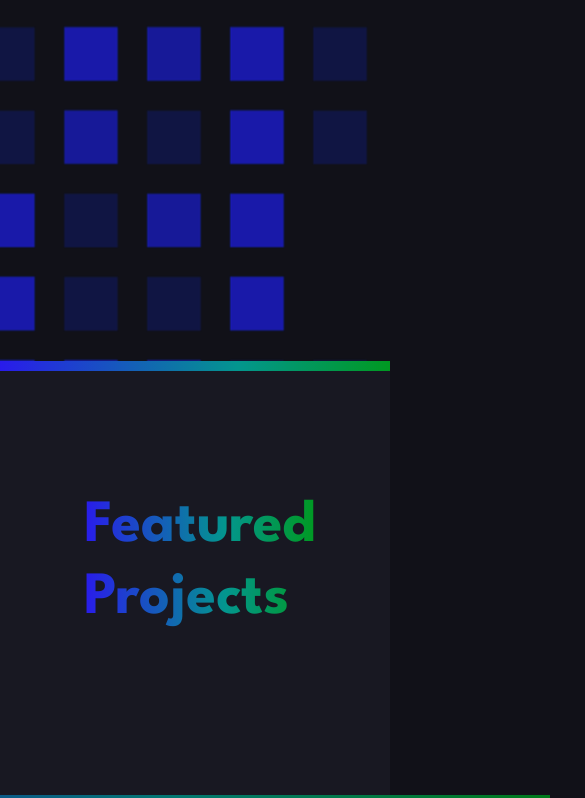
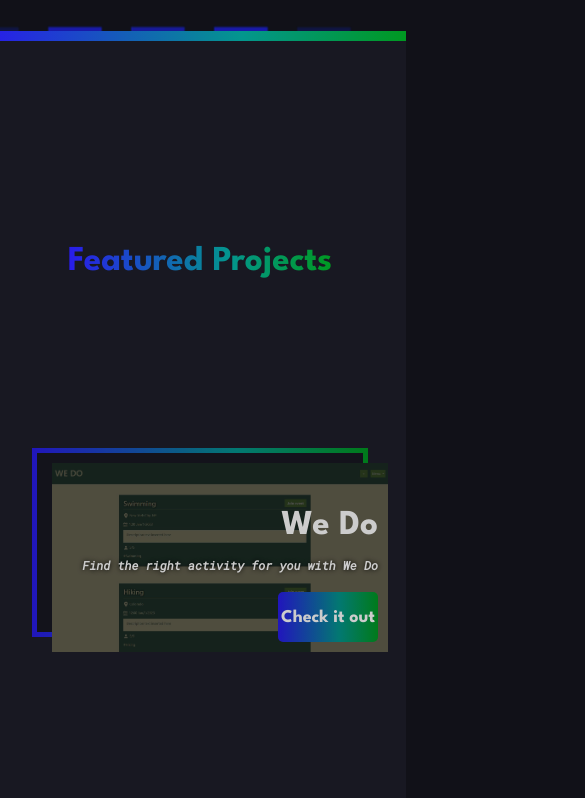
Before and after one commit to richiethie/my-react-portfolio, a React (Create React App) app: page / in a window 390 px wide. Shown: the part 1169-1967 px from the top of the page, 585 px wide, since content can reach past the window. Built offline with nearby package versions, Linux system fonts and the light colour scheme.

Commit message:
added mobile css

```diff
--- a/public/index.html
+++ b/public/index.html
@@ -9,6 +9,7 @@
       name="description"
       content="Web site created using create-react-app"
     />
+    <link href="https://cdn.jsdelivr.net/npm/bootstrap@5.3.0-alpha1/dist/css/bootstrap.min.css" rel="stylesheet" integrity="sha384-GLhlTQ8iRABdZLl6O3oVMWSktQOp6b7In1Zl3/Jr59b6EGGoI1aFkw7cmDA6j6gD" crossorigin="anonymous">
     <link rel="preconnect" href="https://fonts.googleapis.com">
     <link rel="preconnect" href="https://fonts.gstatic.com" crossorigin>
     <link href="https://fonts.googleapis.com/css2?family=Bebas+Neue&family=Bitter&family=League+Spartan:wght@700&family=Roboto+Mono:ital@1&family=Varela+Round&display=swap" rel="stylesheet">
@@ -42,5 +43,6 @@
       To begin the development, run `npm start` or `yarn start`.
       To create a production bundle, use `npm run build` or `yarn build`.
     -->
+    <script src="https://cdn.jsdelivr.net/npm/bootstrap@5.3.0-alpha1/dist/js/bootstrap.bundle.min.js" integrity="sha384-w76AqPfDkMBDXo30jS1Sgez6pr3x5MlQ1ZAGC+nuZB+EYdgRZgiwxhTBTkF7CXvN" crossorigin="anonymous"></script>
   </body>
 </html>
--- a/src/App.css
+++ b/src/App.css
@@ -89,6 +89,10 @@ header {
   background-color: transparent;
 }
 
+.hamburgerMenu {
+  display: none;
+}
+
 .logo {
   height: 90px;
   margin-top: 10px;
@@ -153,7 +157,7 @@ li {
 }
 
 a:hover {
-  color: #f35840c5;
+  color: #00fff2c5;
 }
 
 body {
@@ -827,185 +831,6 @@ footer, p {
   .capabilities {
     width: 100%;
   }
-
-  .projectPage {
-    display: flex;
-    justify-content: center;
-    align-items: center;
-  }
-
-  .pageTitleContainer {
-    display: flex;
-    justify-content: center;
-    align-items: flex-start;
-
-  }
-
-  .projectContainer {
-    display: flex;
-    justify-content: center;
-    align-items: center;
-    flex-direction: column;
-    margin-top: 100px;
-    width: 100%;
-  }
-
-  .projectList {
-    display: flex;
-    justify-content: center;
-    align-items: center;
-    /* background-color: white; */
-    flex-direction: column;
-  }
-
-  .projectImages {
-    width: 680px;
-    height: 360px;
-
-  }
-
-  .projectCard {
-    display: flex;
-    justify-content: center;
-    align-items: center;
-    flex-direction: column;
-    margin-top: 20px;
-    margin-bottom: 20px;
-    filter: brightness(85%);
-  }
-
-  .featuredContainer {
-    display: flex;
-    justify-content: center;
-    flex-direction: column;
-    width: 100%;
-  }
-  .featuredSection {
-    display: flex;
-    margin-top: 120px;
-    flex-direction: column;
-    justify-content: center;
-    margin-bottom: 200px;
-  }
-
-  .featuredProjectList {
-    display: flex;
-    flex-direction: column;
-    justify-content: center;
-    align-items: center;
-    width: 100%;
-  }
-
-  .featureTitle {
-    margin-left: 10px;
-  }
-
-  .title-head {
-    margin-left: 30px;
-  }
-
-  /* .featuredProjectImages {
-    width: 350px;
-    height: 180px;
-  } */
-
-
-  .featuredProjectCard {
-    margin: 10px 10px 10px 10px;
-    filter: brightness(80%);
-  }
-
-  .projectCardTitle {
-    font-family: 'Bebas Neue', cursive;
-    text-shadow: 1px 1px 3px black;
-    font-size: 40px;
-  }
-
-  .projectCardTitle2 {
-    font-family: 'Bebas Neue', cursive;
-    text-shadow: 1px 1px 3px black;
-    font-size: 40px;
-  }
-
-  .projectCardTitle3 {
-    font-family: 'Bebas Neue', cursive;
-    text-shadow: 1px 1px 3px black;
-    font-size: 40px;
-  }
-
-  .projectCardTitle4 {
-    font-family: 'Bebas Neue', cursive;
-    text-shadow: 1px 1px 3px black;
-    font-size: 40px;
-  }
-
-  .about-info-container{
-    width: 100%;
-  }
-
-  .projectCard:hover .projectCardTitle {
-    overflow: hidden;
-    border-right: 2px solid hsl(0, 0%, 80%);
-    white-space: nowrap;
-    animation: typewriter 1.8s steps(30) .35s .15 normal both,
-      blinkTextCursor 500ms infinite;
-  }
-
-  .projectCard:hover .projectCardTitle2 {
-    overflow: hidden;
-    border-right: 2px solid hsl(0, 0%, 80%);
-    white-space: nowrap;
-    animation: typewriter 1.6s steps(30) .4s .30 normal both,
-      blinkTextCursor 500ms infinite;
-  }
-
-  .projectCard:hover .projectCardTitle3 {
-    overflow: hidden;
-    border-right: 2px solid hsl(0, 0%, 80%);
-    white-space: nowrap;
-    animation: typewriter 1.6s steps(30) .35s .42 normal both,
-      blinkTextCursor 500ms infinite;
-  }
-
-  .projectCard:hover .projectCardTitle4 {
-    overflow: hidden;
-    border-right: 2px solid hsl(0, 0%, 80%);
-    white-space: nowrap;
-    animation: typewriter 1.6s steps(25) .4s .42 normal both,
-      blinkTextCursor 500ms infinite;
-  }
-
-  .featuredProjectCard:hover .projectCardTitle {
-    overflow: hidden;
-    border-right: 2px solid hsl(0, 0%, 80%);
-    white-space: nowrap;
-    animation: typewriter 1.8s steps(30) .35s .15 normal both,
-      blinkTextCursor 500ms infinite;
-  }
-
-  .featuredProjectCard:hover .projectCardTitle2 {
-    overflow: hidden;
-    border-right: 2px solid hsl(0, 0%, 80%);
-    white-space: nowrap;
-    animation: typewriter 1.6s steps(30) .4s .30 normal both,
-      blinkTextCursor 500ms infinite;
-  }
-
-  .featuredProjectCard:hover .projectCardTitle3 {
-    overflow: hidden;
-    border-right: 2px solid hsl(0, 0%, 80%);
-    white-space: nowrap;
-    animation: typewriter 1.6s steps(30) .35s .42 normal both,
-      blinkTextCursor 500ms infinite;
-  }
-
-  .featuredProjectCard:hover .projectCardTitle4 {
-    overflow: hidden;
-    border-right: 2px solid hsl(0, 0%, 80%);
-    white-space: nowrap;
-    animation: typewriter 1.6s steps(25) .4s .42 normal both,
-      blinkTextCursor 500ms infinite;
-  }
 }
 
 @media (max-width: 930px) {
@@ -1016,283 +841,299 @@ footer, p {
   #root {
     width: 100%;
   }
-  li {
-      padding: 3px;
-  }
-  ul {
-      margin: 0 10px 0 10px;
-  }
-  .header-link {
-      padding: 5px;
-  }
-  .profile-pic {
-      max-height: 300px;
-  }
-  .display-project {
-      padding: 15px;
-  }
-  .welcome {
-      flex-direction: column;
-      height: 1000px;
-      width: 100%;
-      margin: 10px 0px 450px;
-  }
-  .about-me {
-      line-height: 50px;
-  }
-  .project-column {
-      width: 100%;
-  }
-  .card-header {
-      font-size: 28px;
-  }
-  .card-image {
-      margin: 5px 0 0 15px;
+
+  .logo {
+    height: 80px;
   }
 
-  .view-container {
+  .header-link {
+    padding: none;
+    font-size: 10px;
+  }
+
+  ul {
+    margin: 35px 0px;
+  }
+
+  li {
+    display: inline-block;
+    font-size: 36px;
+    padding: 0px;
+  }
+
+  .desktopNav {
+    display: none;
+  }
+
+  .hamburgerMenu {
     display: flex;
+  }
+
+  .navbar-toggler {
+    height: 50px;
+  }
+
+  .body-logo {
+    display: none;
+  }
+
+  .navbar {
+    display: flex;
+    position: relative;
     width: 100%;
+    height: 70px;
+    margin-top: 0;
+    justify-content: flex-end;
+    background-color: var(--black);
+  }
+  .nav-item {
+    margin-bottom: 100px;
+    margin-left: 40px;
+  }
+
+  .nav-link {
+    font-family: var(--title);
+    font-size: 80px;
   }
 
   .about-me {
-    margin-top: 150px;
-    display: flex;
+    width: 100%;
     justify-content: center;
-    align-items: center;
+    margin-left: 50px;
   }
 
-  .text-header {
-    text-align: center;
+  .aboutMeHeader {
+    margin-left: 50px;
   }
 
-  .description {
-    padding-right: 0px;
+  .profilePicContainer {
+    height: 200px;
+    margin-left: 0px;
   }
 
-  .scroll {
-    display: none;
+  .profile-pic {
+    max-height: 150px;
   }
 
-  p {
-    text-align: center;
+  .profile-pic-bg {
+    height: 150px;
+    width: 150px;
+    left: -190px;
+    bottom: 70px;
 
   }
 
-  .bi-file-person-fill {
-    height: 36px;
+  .profile-pic-bg-filler {
+
+    height: 140px;
+    width: 140px;
   }
 
-  .resumeDescription {
-    padding: 30px;
-    color: var(--white);
-    margin-left: 0px;
+  .aboutMeTitle {
+    font-size: 50px;
+    margin-right: 50px;
+
   }
 
-  .capabilitiesContainer {
-    display: flex;
-    padding-top: 100px;
-    padding-bottom: 0px;
-    background-color: var(--white);
+  .name {
+    font-size: 30px;
   }
 
-  .capabilities {
+  .gradient {
+    font-size: 30px;
+  }
+/* 32040080*/
+  .featuredContainer {
     display: flex;
+    justify-content: center;
+    width: 1400px;
+  }
+
+  .slide-left {
+    position: absolute;
+    left: -336px;
+    bottom: 0px;
+    width: 336px;
+    height: 189px;
+    background: var(--opaque);
+  }
+
+  .slide-right {
+    position: absolute;
+    left: -336px;
+    bottom: 0px;
+    width: 336px;
+    height: 189px;
+    background: var(--opaque);
+  }
+
+  .filter {
+    position: absolute;
+    bottom: 0px;
+    left: 0px;
+    width: 336px;
+    height: 189px;
+    background: rgba(0, 0, 0, 0.596);
+  }
+
+
+  .box {
+    position: absolute;
+    background: var(--gradient);
+    width: 336px;
+    height: 189px;
+  }
+
+  .box-right {
+    position: absolute;
+    background: var(--gradient);
+    width: 336px;
+    height: 189px;
+  }
+
+  .box-fill-left {
+    position: absolute;
+    margin-top: 5px;
+    margin-left: 5px;
+    width: 326px;
+    height: 179px;
+    background-color: var(--darkBlue);
+  }
+
+  .box-fill-right {
+    position: absolute;
+    margin-top: 5px;
+    margin-left: 5px;
+    width: 326px;
+    height: 179px;
+    background-color: var(--darkBlue);
+  }
+
+  .featuredProjectCard {
+    margin: 0px 0px 80px 0px;
+    height: 360px;
+    filter: brightness(80%);
+  }
+
+  .featuredSection {
+    display: flex;
+    margin-top: 200px;
     flex-direction: column;
     width: 100%;
-    height: 600px;
-    color: rgb(138, 138, 138);
+    justify-content: center;
     margin-bottom: 100px;
   }
 
-
-
-  .projectImages {
-    width: 350px;
-    height: 180px;
-  }
-
-  .featuredContainer {
-    display: flex;
-    justify-content: center;
-    flex-direction: column;
-    width: 100%;
-  }
-  .featuredSection {
-    display: flex;
-    margin-top: 120px;
-    flex-direction: column;
-    justify-content: center;
-    margin-bottom: 200px;
-  }
-
-  .featuredProjectList {
-    display: flex;
-    flex-direction: column;
-    justify-content: center;
-    align-items: center;
-    width: 100%;
+  .projectTitle {
+    font-size: 35px;
   }
 
   .featureTitle {
     margin-left: 10px;
+    margin-bottom: 100px;
   }
 
-  .title-head {
-    margin-left: 30px;
+  .projectPageTitle {
+    font-family: var(--title);
+    font-size: 35px;
   }
 
-  .featuredProjectImages {
-    width: 350px;
-    height: 180px;
+  .projectDescription {
+    font-size: 12px;
   }
 
-  .featuredProjectCard {
-    margin: 10px 10px 10px 10px;
-    filter: brightness(80%);
+  .projectLinkBG {
+    display: flex;
+    position: relative;
+    justify-content: center;
+    align-items: center;
+    background: var(--gradient);
+    width: 100px;
+    height: 50px;
+    border-radius: 5px;
   }
 
-  .projectCardTitle {
-    font-family: 'Bebas Neue', cursive;
-    text-shadow: 1px 1px 3px black;
-    font-size: 40px;
+  .projectCardContents {
+    position: relative;
+    z-index: 9;
+    display: flex;
+    flex-direction: column;
+    justify-content: end;
+    align-items: flex-end;
   }
 
-  .projectCardTitle2 {
-    font-family: 'Bebas Neue', cursive;
-    text-shadow: 1px 1px 3px black;
-    font-size: 40px;
+  .projectLink {
+
   }
 
-  .projectCardTitle3 {
-    font-family: 'Bebas Neue', cursive;
-    text-shadow: 1px 1px 3px black;
-    font-size: 40px;
-  }
-
-  .projectCardTitle4 {
-    font-family: 'Bebas Neue', cursive;
-    text-shadow: 1px 1px 3px black;
-    font-size: 40px;
-  }
-
-  .about-info-container{
+  .projectContainer {
+    display: flex;
+    justify-content: center;
+    flex-direction: column;
+    margin-top: 30px;
+    margin-left: 10px;
     width: 100%;
   }
 
-  .projectCard:hover .projectCardTitle {
+  .featuredProjectImagesLeft {
+    padding-right: 10px;
+    padding-bottom: 10px;
+    flex-direction: column;
+    align-items: flex-end;
+    justify-content: end;
+    z-index: 1;
+    margin-top: 30px;
+    margin-left: 40px;
+    background-color: var(--darkBlue);
+    position: relative;
     overflow: hidden;
-    border-right: 2px solid hsl(0, 0%, 80%);
-    white-space: nowrap;
-    animation: typewriter 1.8s steps(30) .35s .15 normal both,
-      blinkTextCursor 500ms infinite;
+    /* box-shadow: 0px 0px 15px black; */
   }
 
-  .projectCard:hover .projectCardTitle2 {
+  .featuredProjectImagesRight {
+    display: flex;
+    padding-bottom: 10px;
+    padding-left: 30px;
+    padding-right: 10px;
+    flex-direction: column;
+    justify-content: end;
+    z-index: 1;
+    margin-bottom: 40px;
+    margin-right: 40px;
+    background-color: var(--darkBlue);
+    position: relative;
     overflow: hidden;
-    border-right: 2px solid hsl(0, 0%, 80%);
-    white-space: nowrap;
-    animation: typewriter 1.6s steps(30) .4s .30 normal both,
-      blinkTextCursor 500ms infinite;
+    /* box-shadow: 0px 0px 15px black; */
   }
 
-  .projectCard:hover .projectCardTitle3 {
-    overflow: hidden;
-    border-right: 2px solid hsl(0, 0%, 80%);
-    white-space: nowrap;
-    animation: typewriter 1.6s steps(30) .35s .42 normal both,
-      blinkTextCursor 500ms infinite;
+  .cardStartLeft {
+    display: flex;
+    justify-content: flex-start;
+    align-items: flex-start;
   }
 
-  .projectCard:hover .projectCardTitle4 {
-    overflow: hidden;
-    border-right: 2px solid hsl(0, 0%, 80%);
-    white-space: nowrap;
-    animation: typewriter 1.6s steps(25) .4s .42 normal both,
-      blinkTextCursor 500ms infinite;
+  .card-left {
+    margin-right: 0px;
+    position: relative;
+    display: flex;
+    justify-content: flex-start;
   }
 
-  .featuredProjectCard:hover .projectCardTitle {
-    overflow: hidden;
-    border-right: 2px solid hsl(0, 0%, 80%);
-    white-space: nowrap;
-    animation: typewriter 1.8s steps(30) .35s .15 normal both,
-      blinkTextCursor 500ms infinite;
+  .card-right {
+    margin-left: 0px;
+    position: relative;
   }
 
-  .featuredProjectCard:hover .projectCardTitle2 {
-    overflow: hidden;
-    border-right: 2px solid hsl(0, 0%, 80%);
-    white-space: nowrap;
-    animation: typewriter 1.6s steps(30) .4s .30 normal both,
-      blinkTextCursor 500ms infinite;
-  }
-
-  .featuredProjectCard:hover .projectCardTitle3 {
-    overflow: hidden;
-    border-right: 2px solid hsl(0, 0%, 80%);
-    white-space: nowrap;
-    animation: typewriter 1.6s steps(30) .35s .42 normal both,
-      blinkTextCursor 500ms infinite;
-  }
-
-  .featuredProjectCard:hover .projectCardTitle4 {
-    overflow: hidden;
-    border-right: 2px solid hsl(0, 0%, 80%);
-    white-space: nowrap;
-    animation: typewriter 1.6s steps(25) .4s .42 normal both,
-      blinkTextCursor 500ms infinite;
-  }
-
-  .contactTitle {
-    color: var(--orange);
-    font-family: 'Bebas Neue', cursive;
-  }
-
-  .contactForm {
-    display: flex;
-    justify-content: center;
-    flex-direction: column;
-    margin-left: 20px;
-    margin-right: 20px;
-    margin-top: 100px;
-    margin-bottom: 100px;
+  .projectPageFiller {
     width: 100%;
   }
 
-  .contactInputContainer {
-    display: flex;
-    flex-direction: column;
-    margin-top: 40px;
+  .projectPage {
+    width: 100%;
   }
 
-  .inputTitle {
-    color: var(--white);
-    font-family: 'Bebas Neue', cursive;
+  .aboutMeDescriptionContainer {
+    width: 60%;
   }
 
-  .contactInput {
-    background-color: var(--white);
-    border-radius: 5px;
-    border: solid 1px rgb(37, 37, 37);
-  }
-
-  .commentInput {
-    height: 200px;
-  }
-
-  .submitButton {
-    background-color: transparent;
-    border: 2px solid var(--orange);
-    color: var(--orange);
-    width: 150px;
-    height: 50px;
-    border-radius: 5px;
-    margin-top: 30px;
-  }
-
-  .submitButton:hover {
-    border: 2px solid rgb(129, 34, 0);
-    color: rgb(129, 34, 0);
-  }
 }
--- a/src/components/featuredProjects.js
+++ b/src/components/featuredProjects.js
@@ -19,7 +19,7 @@ const FeaturedProjects = () => {
                                     <div id='we-do' className='box featuredProjectImagesLeft'>
                                         <div className='slide-left'></div>
                                         <div className='filter'></div>
-                                        <div className='projectCardContents'>
+                                        <div id='cardStartLeft' className='projectCardContents'>
                                             <h4 className='projectTitle'>We Do</h4>
                                             <p className='projectDescription'>Find the right activity for you with We Do</p>
                                             <div className='projectLinkBG'>
@@ -65,7 +65,7 @@ const FeaturedProjects = () => {
                                     <div id='weather-dashboard' className='box featuredProjectImagesLeft'>
                                         <div className='slide-left'></div>
                                         <div className='filter'></div>
-                                        <div className='projectCardContents'>
+                                        <div id='cardStartLeft' className='projectCardContents'>
                                             <h4 className='projectTitle'>Weather Dashboard</h4>
                                             <p className='projectDescription'>Search a city and check the 5 day forecast</p>
                                             <div className='projectLinkBG'>
@@ -90,7 +90,7 @@ const FeaturedProjects = () => {
                                         <div className='filter'></div>
                                         <div className='projectCardContents'>
                                             <h4 className='projectTitle'>We Do</h4>
-                                            <p className='projectDescription'>Find the right activity for you with We Do</p>
+                                            <p id='text-right' className='projectDescription'>Find the right activity for you with We Do</p>
                                             <div className='projectLinkBG'>
                                                 <a className='projectLink'>
                                                     Check it out
```
Also changed, not shown: src/components/navbar.js (+30 -2 lines).
